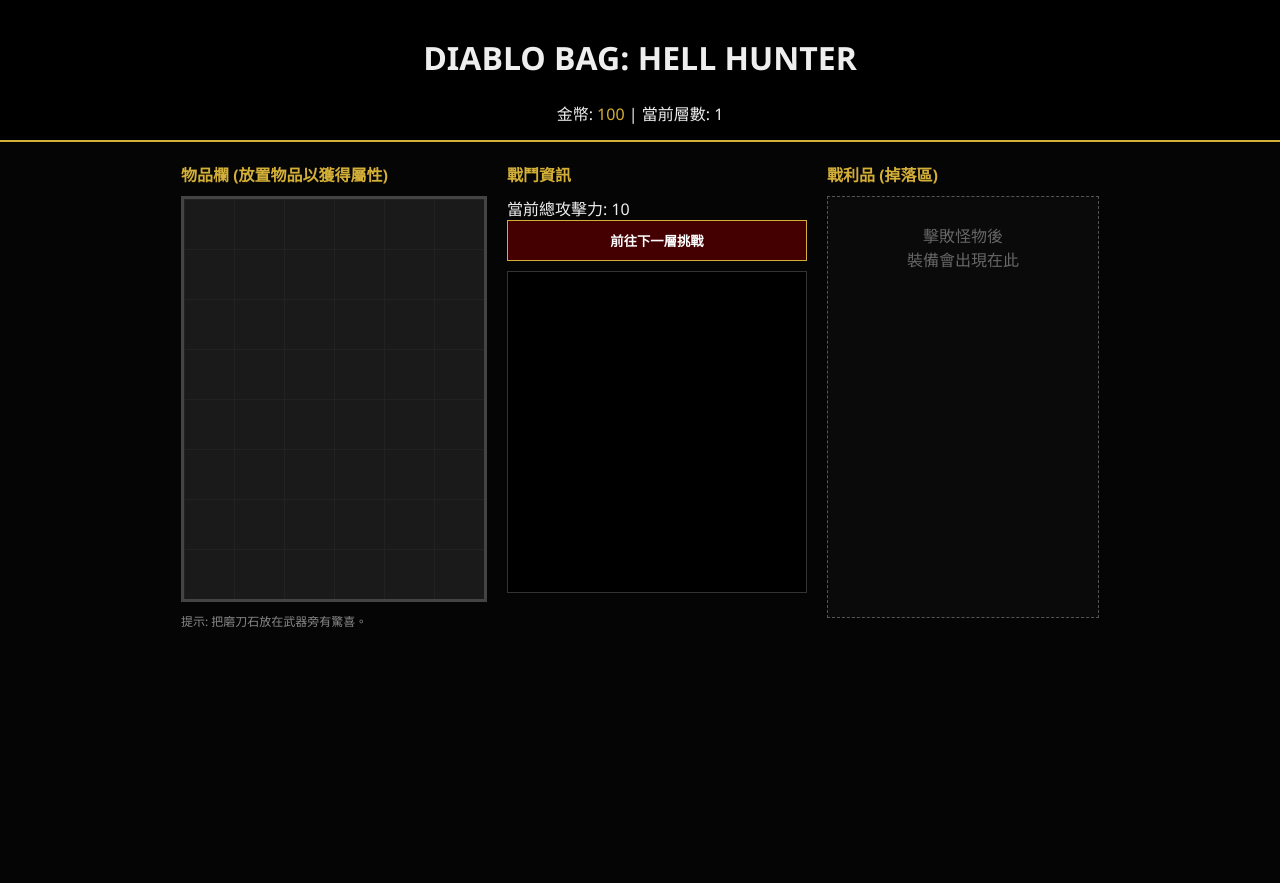
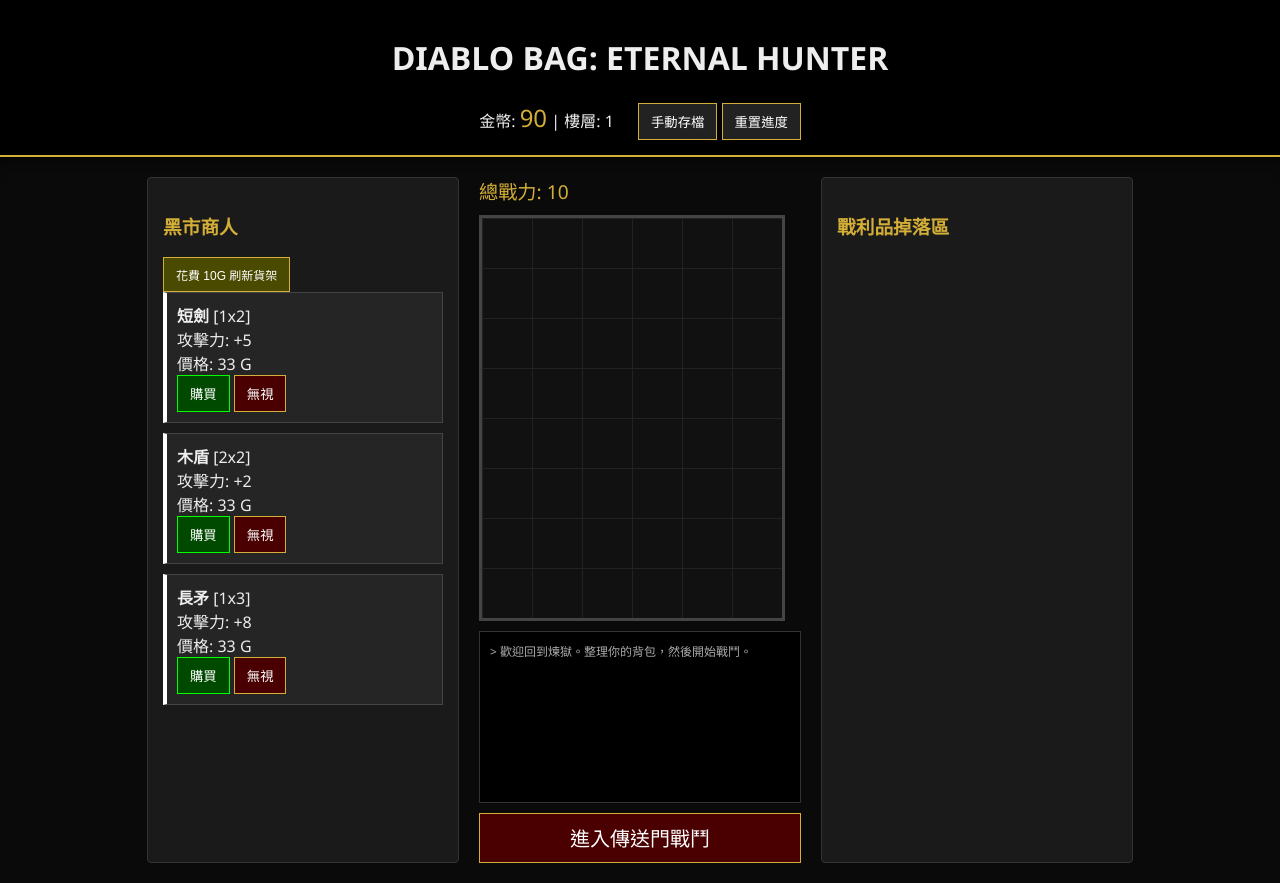
Before and after one commit to cashkg/smallgame, a plain HTML site: page index.html in a window 1280 px wide. Before the commit the page ends 800 px from the top, so only its background shows below. Drawn offline with Linux system fonts and the light colour scheme.

Commit message:
Update index.html

```diff
--- a/index.html
+++ b/index.html
@@ -2,20 +2,21 @@
 <html lang="zh-TW">
 <head>
     <meta charset="UTF-8">
-    <title>暗黑背包：煉獄獵魔人</title>
+    <title>暗黑背包：終極煉獄版</title>
     <style>
         :root {
-            --bg: #050505;
+            --bg: #0a0a0a;
             --panel: #1a1a1a;
             --gold: #d4af37;
-            --rarity-legendary: #ff8000;
+            --legendary: #ff8000;
+            --rare: #0070dd;
             --grid-size: 50px;
         }
 
         body {
             background: var(--bg);
             color: #eee;
-            font-family: 'Segoe UI', sans-serif;
+            font-family: 'Segoe UI', Tahoma, Geneva, Verdana, sans-serif;
             display: flex;
             flex-direction: column;
             align-items: center;
@@ -29,22 +30,22 @@
             background: #000;
             border-bottom: 2px solid var(--gold);
             text-align: center;
+            box-shadow: 0 5px 15px rgba(0,0,0,0.5);
         }
 
         #main-layout {
             display: flex;
             gap: 20px;
             padding: 20px;
-            max-width: 1200px;
+            flex-wrap: wrap;
+            justify-content: center;
         }
 
-        /* 背包區域 */
-        .area-title { color: var(--gold); margin-bottom: 10px; font-weight: bold; }
-
+        /* 背包與網格 */
         #backpack-grid {
             width: 300px;
             height: 400px;
-            background: var(--panel);
+            background: #111;
             border: 3px solid #444;
             position: relative;
             background-image:
@@ -63,193 +64,243 @@
             justify-content: center;
             font-size: 11px;
             cursor: grab;
+            background: rgba(40, 40, 40, 0.95);
+            z-index: 10;
+            text-align: center;
             box-sizing: border-box;
-            background: rgba(40, 40, 40, 0.9);
-            z-index: 5;
         }
-        .item:active { cursor: grabbing; z-index: 100; }
-        .item.synergy { border-color: #0f0; box-shadow: 0 0 10px #0f0; }
+        .item.synergy { border-color: #0f0 !important; box-shadow: 0 0 15px #0f0; }
 
-        /* 掉落物區域 */
-        #loot-zone {
-            width: 250px;
-            background: #0a0a0a;
-            border: 1px dashed #555;
-            padding: 10px;
-            min-height: 400px;
+        /* 面板與區塊 */
+        .panel {
+            background: var(--panel);
+            border: 1px solid #333;
+            padding: 15px;
+            border-radius: 4px;
         }
 
-        .loot-card {
-            background: #222;
+        #loot-zone, #shop-zone {
+            width: 280px;
+            min-height: 400px;
+            max-height: 600px;
+            overflow-y: auto;
+        }
+
+        .card {
+            background: #252525;
             border: 1px solid #444;
             margin-bottom: 10px;
-            padding: 8px;
-            border-left: 4px solid #fff;
+            padding: 10px;
+            position: relative;
         }
+        .rarity-common { border-left: 4px solid #fff; }
+        .rarity-rare { border-left: 4px solid var(--rare); color: var(--rare); }
+        .rarity-legendary { border-left: 4px solid var(--legendary); color: var(--legendary); font-weight: bold; }
 
-        /* 戰鬥與日誌 */
-        #battle-panel {
-            width: 300px;
-            display: flex;
-            flex-direction: column;
+        /* 按鈕樣式 */
+        button {
+            background: #4a0000;
+            color: white;
+            border: 1px solid var(--gold);
+            padding: 8px 12px;
+            cursor: pointer;
+            transition: 0.2s;
         }
+        button:hover { background: #7a0000; }
+        button.buy { background: #004a00; border-color: #0f0; }
+        button.reroll { background: #4a4a00; font-size: 12px; }
 
         #log {
-            height: 300px;
+            width: 300px;
+            height: 150px;
             background: #000;
             border: 1px solid #333;
             padding: 10px;
-            font-size: 13px;
+            font-size: 12px;
             overflow-y: auto;
             margin-top: 10px;
+            color: #aaa;
         }
 
-        button {
-            background: #400;
-            color: #fff;
-            border: 1px solid var(--gold);
-            padding: 10px;
-            cursor: pointer;
-            font-weight: bold;
-        }
-        button:hover { background: #600; }
-
-        .sell-btn {
-            background: #224;
-            margin-top: 5px;
-            font-size: 10px;
-            padding: 2px 5px;
-        }
-
-        .rarity-common { border-left-color: #fff; }
-        .rarity-rare { border-left-color: #0070dd; color: #0070dd; }
-        .rarity-legendary { border-left-color: var(--rarity-legendary); color: var(--rarity-legendary); }
+        .stats-box { color: var(--gold); font-size: 1.2em; margin-bottom: 10px; }
     </style>
 </head>
 <body>
 
 <div id="header">
-    <h1>DIABLO BAG: HELL HUNTER</h1>
-    <div>金幣: <span id="gold-val" style="color:var(--gold)">100</span> | 當前層數: <span id="floor-val">1</span></div>
+    <h1>DIABLO BAG: ETERNAL HUNTER</h1>
+    <div>
+        金幣: <span id="gold-display" style="color:var(--gold); font-size: 1.5em;">0</span>
+        | 樓層: <span id="floor-display">1</span>
+        <button onclick="saveGame()" style="margin-left: 20px; background: #222;">手動存檔</button>
+        <button onclick="clearSave()" style="background: #222;">重置進度</button>
+    </div>
 </div>
 
 <div id="main-layout">
-    <div>
-        <div class="area-title">物品欄 (放置物品以獲得屬性)</div>
-        <div id="backpack-grid"></div>
-        <div style="margin-top:10px; font-size: 12px; color: #888;">提示: 把磨刀石放在武器旁有驚喜。</div>
-    </div>
-
-    <div id="battle-panel">
-        <div class="area-title">戰鬥資訊</div>
-        <div id="status">當前總攻擊力: <span id="total-atk">10</span></div>
-        <button onclick="fight()">前往下一層挑戰</button>
-        <div id="log"></div>
+    <div class="panel">
+        <h3 style="color:var(--gold)">黑市商人</h3>
+        <button class="reroll" onclick="refreshShop()">花費 10G 刷新貨架</button>
+        <div id="shop-zone"></div>
     </div>
 
     <div>
-        <div class="area-title">戰利品 (掉落區)</div>
-        <div id="loot-zone">
-            <p style="color:#666; text-align:center">擊敗怪物後<br>裝備會出現在此</p>
-        </div>
+        <div class="stats-box">總戰力: <span id="atk-display">10</span></div>
+        <div id="backpack-grid"></div>
+        <div id="log"></div>
+        <button onclick="startBattle()" style="width:100%; height:50px; font-size: 20px; margin-top:10px;">進入傳送門戰鬥</button>
+    </div>
+
+    <div class="panel">
+        <h3 style="color:var(--gold)">戰利品掉落區</h3>
+        <div id="loot-zone"></div>
     </div>
 </div>
 
 <script>
-    let gold = 100;
-    let floor = 1;
-    let bagItems = [];
+    // 遊戲狀態
+    let gameState = {
+        gold: 100,
+        floor: 1,
+        bagItems: []
+    };
+
     const gridSize = 50;
-
-    // 裝備原型庫
     const itemTemplates = [
-        { name: "短劍", w: 1, h: 2, atk: 5, color: "#333", type: "weapon" },
-        { name: "戰斧", w: 2, h: 2, atk: 12, color: "#422", type: "weapon" },
+        { name: "短劍", w: 1, h: 2, atk: 5, color: "#444", type: "weapon" },
+        { name: "戰斧", w: 2, h: 2, atk: 12, color: "#522", type: "weapon" },
         { name: "磨刀石", w: 1, h: 1, atk: 0, color: "#543", type: "buff" },
         { name: "長矛", w: 1, h: 3, atk: 8, color: "#234", type: "weapon" },
-        { name: "匕首", w: 1, h: 1, atk: 3, color: "#222", type: "weapon" }
+        { name: "木盾", w: 2, h: 2, atk: 2, color: "#343", type: "weapon" }
     ];
 
-    function log(msg, color="#ccc") {
-        const l = document.getElementById('log');
-        l.innerHTML = `<div style="color:${color}">> ${msg}</div>` + l.innerHTML;
+    // 初始化與存檔加載
+    window.onload = () => {
+        const saved = localStorage.getItem('diablo_bag_save');
+        if (saved) {
+            const data = JSON.parse(saved);
+            gameState.gold = data.gold;
+            gameState.floor = data.floor;
+            // 重新渲染背包
+            data.bagItems.forEach(item => createInBag(item, true));
+        }
+        refreshShop();
+        updateUI();
+        log("歡迎回到煉獄。整理你的背包，然後開始戰鬥。");
+    };
+
+    function log(msg, color="#aaa") {
+        const logBox = document.getElementById('log');
+        logBox.innerHTML = `<div style="color:${color}">> ${msg}</div>` + logBox.innerHTML;
+    }
+
+    function updateUI() {
+        document.getElementById('gold-display').innerText = gameState.gold;
+        document.getElementById('floor-display').innerText = gameState.floor;
+        calculateAtk();
     }
 
     // 戰鬥邏輯
-    function fight() {
-        const currentAtk = calculatePower();
-        const monsterHp = 20 + (floor * 15);
+    function startBattle() {
+        const power = calculateAtk();
+        const monsterHp = 15 + (gameState.floor * 12);
 
-        log(`層數 ${floor}: 遭遇惡魔 (HP: ${monsterHp})`);
+        log(`挑戰第 ${gameState.floor} 層守衛 (HP: ${monsterHp})...`);
 
-        if (currentAtk >= monsterHp) {
-            const reward = 10 + floor * 5;
-            gold += reward;
-            log(`勝利！獲得 ${reward} 金幣。`, "gold");
+        if (power >= monsterHp) {
+            const winGold = 15 + (gameState.floor * 5);
+            gameState.gold += winGold;
+            log(`擊殺成功！獲得 ${winGold} 金幣。`, "gold");
             generateLoot();
-            floor++;
-            updateUI();
+            gameState.floor++;
         } else {
-            log(`失敗！攻擊力不足，撤退回城。`, "#ff4444");
+            log(`戰力不足！你被打成重傷，退回城鎮休息。`, "#ff4444");
         }
+        updateUI();
+        saveGame();
     }
 
-    // 生成隨機裝備
-    function generateLoot() {
-        const lootZone = document.getElementById('loot-zone');
-        if (floor % 1 === 0) { // 每次勝利必掉
-            const temp = itemTemplates[Math.floor(Math.random() * itemTemplates.length)];
-            const rarityRoll = Math.random();
-            let rarity = "common";
-            let multiplier = 1;
+    // 掉落與商店生成
+    function generateItemData(isShop = false) {
+        const base = itemTemplates[Math.floor(Math.random() * itemTemplates.length)];
+        const roll = Math.random();
+        let rarity = "common";
+        let mult = 1;
 
-            if (rarityRoll > 0.9) { rarity = "legendary"; multiplier = 3; }
-            else if (rarityRoll > 0.7) { rarity = "rare"; multiplier = 1.8; }
+        if (roll > 0.92) { rarity = "legendary"; mult = 3; }
+        else if (roll > 0.75) { rarity = "rare"; mult = 1.7; }
 
-            const newItem = {
-                ...temp,
-                id: Date.now() + Math.random(),
-                atk: Math.floor(temp.atk * multiplier),
-                rarity: rarity,
-                price: Math.floor(10 * multiplier * (floor/2))
-            };
-
-            const card = document.createElement('div');
-            card.className = `loot-card rarity-${rarity}`;
-            card.innerHTML = `
-                <b>${newItem.name}</b> (${newItem.w}x${newItem.h})<br>
-                ATK: +${newItem.atk} | 價值: ${newItem.price}<br>
-                <button onclick="takeLoot('${encodeURIComponent(JSON.stringify(newItem))}', this)">放入背包</button>
-                <button class="sell-btn" onclick="sellLoot(${newItem.price}, this)">賣掉</button>
-            `;
-            lootZone.prepend(card);
-        }
+        const levelMult = 1 + (gameState.floor * 0.1);
+        return {
+            ...base,
+            id: Math.random().toString(36).substr(2, 9),
+            atk: Math.floor(base.atk * mult * levelMult),
+            rarity: rarity,
+            price: Math.floor((isShop ? 30 : 10) * mult * levelMult),
+            x: 0, y: 0
+        };
     }
 
-    function sellLoot(price, btn) {
-        gold += price;
+    function generateLoot() {
+        const zone = document.getElementById('loot-zone');
+        const item = generateItemData(false);
+        renderCard(zone, item, "撿取", "賣掉");
+    }
+
+    function refreshShop() {
+        if (gameState.gold < 10) return;
+        if (event) gameState.gold -= 10;
+        const zone = document.getElementById('shop-zone');
+        zone.innerHTML = "";
+        for(let i=0; i<3; i++) {
+            renderCard(zone, generateItemData(true), "購買", "無視");
+        }
+        updateUI();
+    }
+
+    function renderCard(parent, item, actionName, discardName) {
+        const div = document.createElement('div');
+        div.className = `card rarity-${item.rarity}`;
+        div.innerHTML = `
+            <strong>${item.name}</strong> [${item.w}x${item.h}]<br>
+            攻擊力: +${item.atk}<br>
+            價格: ${item.price} G<br>
+            <button class="buy" onclick="handleAction('${actionName}', ${JSON.stringify(item).replace(/"/g, '&quot;')}, this)">${actionName}</button>
+            <button onclick="handleAction('${discardName}', ${JSON.stringify(item).replace(/"/g, '&quot;')}, this)">${discardName}</button>
+        `;
+        parent.prepend(div);
+    }
+
+    function handleAction(action, item, btn) {
+        if (action === "購買") {
+            if (gameState.gold >= item.price) {
+                gameState.gold -= item.price;
+                createInBag(item);
+            } else { log("金幣不足！", "red"); return; }
+        } else if (action === "撿取") {
+            createInBag(item);
+        } else if (action === "賣掉") {
+            gameState.gold += item.price;
+            log(`賣掉裝備，換得 ${item.price} 金幣。`);
+        }
         btn.parentElement.remove();
         updateUI();
-        log(`賣出裝備獲得了 ${price} 金幣。`);
     }
 
-    function takeLoot(itemDataStr, btn) {
-        const data = JSON.parse(decodeURIComponent(itemDataStr));
-        btn.parentElement.remove();
-        createInBag(data);
-    }
-
-    function createInBag(data) {
+    // 背包核心功能
+    function createInBag(data, isLoad = false) {
         const el = document.createElement('div');
         el.className = 'item';
         el.style.width = (data.w * gridSize - 4) + 'px';
         el.style.height = (data.h * gridSize - 4) + 'px';
-        el.style.background = data.color;
-        if(data.rarity === 'legendary') el.style.boxShadow = "inset 0 0 10px #ff8000";
+        el.style.backgroundColor = data.color;
+        if(data.rarity === 'legendary') el.style.border = "2px solid var(--legendary)";
+        if(data.rarity === 'rare') el.style.border = "2px solid var(--rare)";
 
-        el.innerHTML = `<span style="pointer-events:none">${data.name}<br>+${data.atk}</span>`;
+        el.innerHTML = `<b>${data.name}</b><br>+${data.atk}`;
+        el.style.left = (data.x * gridSize) + 'px';
+        el.style.top = (data.y * gridSize) + 'px';
 
-        // 簡易拖拽
         el.onmousedown = (e) => {
             let shiftX = e.clientX - el.getBoundingClientRect().left;
             let shiftY = e.clientY - el.getBoundingClientRect().top;
@@ -264,58 +315,72 @@
 
                 el.style.left = x + 'px';
                 el.style.top = y + 'px';
-                el.dataset.x = x / gridSize;
-                el.dataset.y = y / gridSize;
+                data.x = x / gridSize;
+                data.y = y / gridSize;
             };
 
             document.onmouseup = () => {
                 document.onmousemove = null;
-                calculatePower();
+                calculateAtk();
+                saveGame();
             };
         };
 
+        // 右鍵賣掉已裝備的物品
+        el.oncontextmenu = (e) => {
+            e.preventDefault();
+            gameState.gold += Math.floor(data.price * 0.5);
+            el.remove();
+            gameState.bagItems = gameState.bagItems.filter(i => i.id !== data.id);
+            log(`回收裝備，獲得 ${Math.floor(data.price * 0.5)} 金幣。`);
+            updateUI();
+            saveGame();
+        };
+
         document.getElementById('backpack-grid').appendChild(el);
-        bagItems.push({ el, data });
-        calculatePower();
+        if (!isLoad) gameState.bagItems.push(data);
+        calculateAtk();
     }
 
-    function calculatePower() {
-        let total = 10;
-        // 先重置
-        bagItems.forEach(item => item.el.classList.remove('synergy'));
+    function calculateAtk() {
+        let base = 10;
+        let bonus = 0;
+        const items = document.querySelectorAll('.item');
+        items.forEach(el => el.classList.remove('synergy'));
 
-        // Synergy 邏輯：磨刀石加強鄰近武器
-        bagItems.forEach(item => {
-            let bonus = 0;
-            if (item.data.type === 'buff') {
-                bagItems.forEach(target => {
-                    if (target.data.type === 'weapon') {
-                        let dx = Math.abs(item.el.dataset.x - target.el.dataset.x);
-                        let dy = Math.abs(item.el.dataset.y - target.el.dataset.y);
-                        if (dx <= 1 && dy <= 1) { // 鄰近
-                            target.el.classList.add('synergy');
+        gameState.bagItems.forEach(item => {
+            base += item.atk;
+            // Synergy: 磨刀石 buff
+            if (item.type === 'buff') {
+                gameState.bagItems.forEach(target => {
+                    if (target.type === 'weapon' && target.id !== item.id) {
+                        const dist = Math.sqrt(Math.pow(item.x - target.x, 2) + Math.pow(item.y - target.y, 2));
+                        if (dist < 2) {
                             bonus += 5;
+                            // 找到對應 DOM 加上特效
+                            const targetEl = Array.from(items).find(e => e.innerText.includes(target.name));
+                            if (targetEl) targetEl.classList.add('synergy');
                         }
                     }
                 });
             }
-            if (item.data.atk) total += item.data.atk;
         });
 
-        // 計算被加成的武器
-        const synergies = document.querySelectorAll('.synergy').length;
-        total += (synergies * 5);
-
-        document.getElementById('total-atk').innerText = total;
+        const total = base + bonus;
+        document.getElementById('atk-display').innerText = total;
         return total;
     }
 
-    function updateUI() {
-        document.getElementById('gold-val').innerText = gold;
-        document.getElementById('floor-val').innerText = floor;
+    function saveGame() {
+        localStorage.setItem('diablo_bag_save', JSON.stringify(gameState));
     }
 
-    updateUI();
+    function clearSave() {
+        if(confirm("確定要刪除所有進度嗎？")) {
+            localStorage.removeItem('diablo_bag_save');
+            location.reload();
+        }
+    }
 </script>
 </body>
 </html>
```
